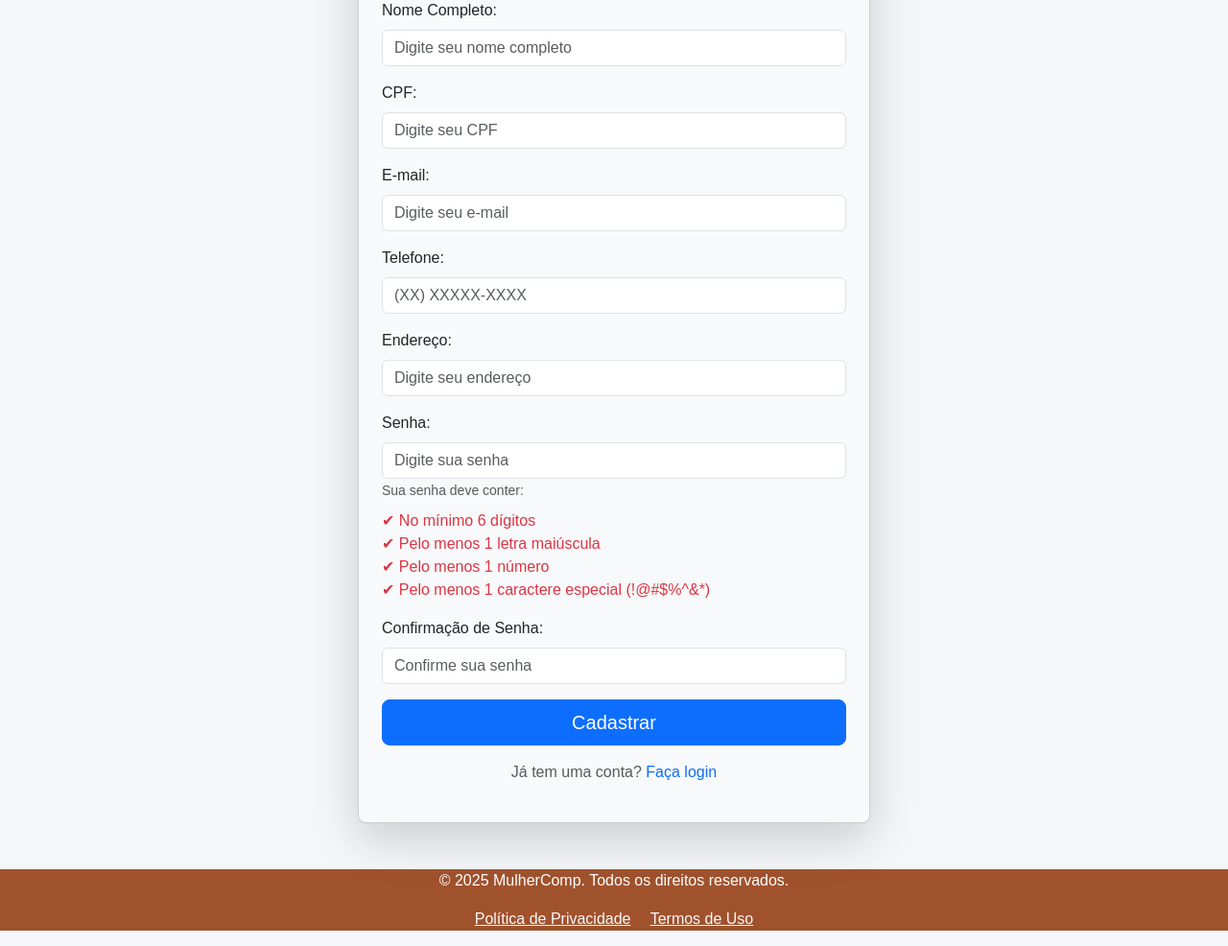
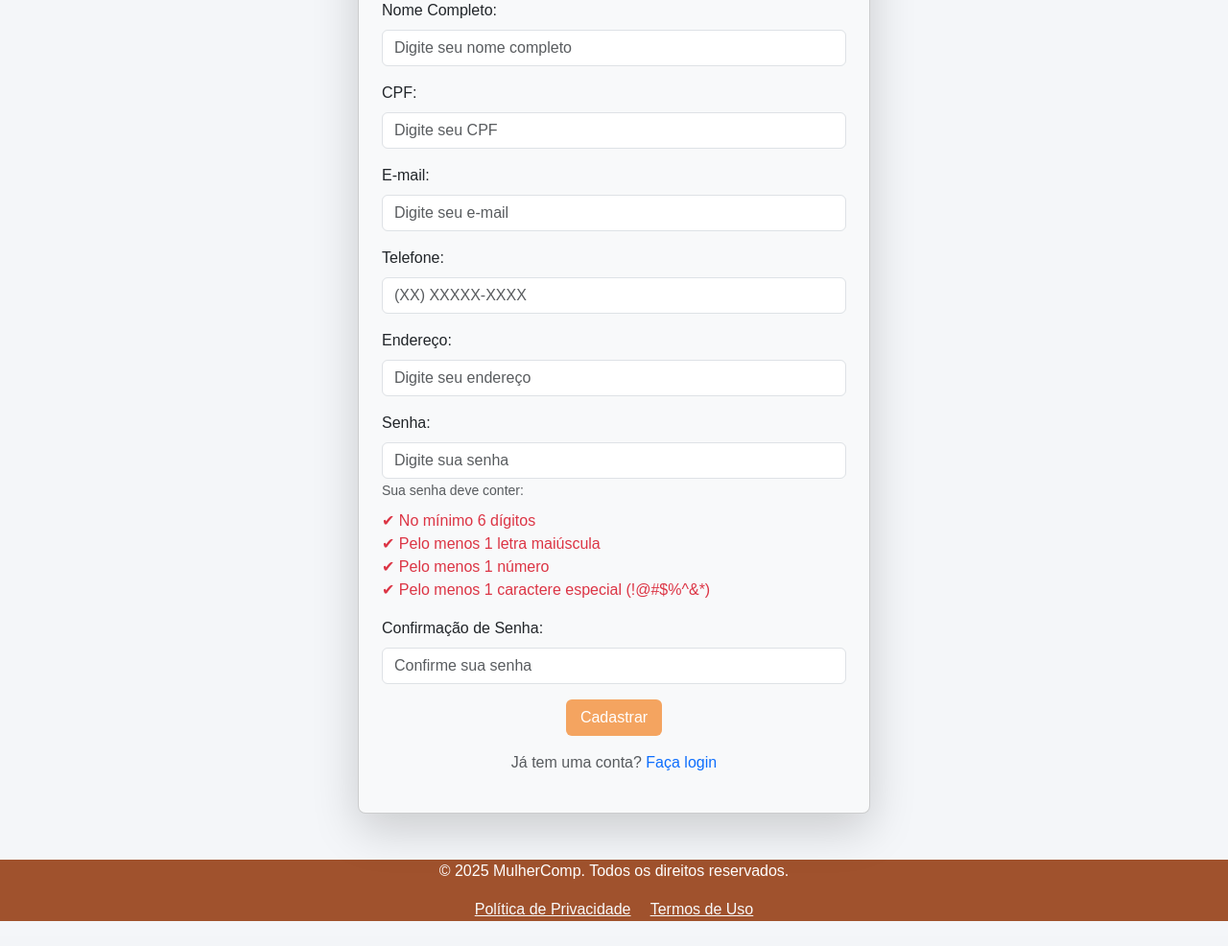
Before and after one commit to CheuriYanca/tentativa, a Flask app: page /cadastro in a window 1280 px wide. Shown: the part 239-1225 px from the top of the page at 96% size. After the commit the page ends 1199 px from the top, so only its background shows below. Run offline with Flask 3, Linux system fonts and the light colour scheme.

Commit message:
Feat: Ajuste final nos front de cadastro e login

```diff
--- a/main.py
+++ b/main.py
@@ -11,6 +11,8 @@ Usuario = {
 @app_Cheuri.route("/")
 def login():
     return render_template("login.html")
+
+
 
 @app_Cheuri.route("/cadastro", methods=["GET", "POST"])
 def cadastro():
@@ -37,5 +39,17 @@ def cadastro():
 def contato():
     return render_template("contato.html")
 
+@app_Cheuri.route("/login", methods=["POST"])
+def autenticar():
+    email = request.form.get("email")
+    senha = request.form.get("password")
+
+    if email == Usuario["email"] and senha == Usuario["senha"]:
+        flash("Login realizado com sucesso!", "success")
+        return redirect(url_for("contato"))
+    else:
+        flash("Credenciais inválidas. Tente novamente.", "danger")
+        return redirect(url_for("login"))
+
 if __name__ == "__main__":
     app_Cheuri.run(debug=True)
--- a/templates/cadastro.html
+++ b/templates/cadastro.html
@@ -56,8 +56,8 @@
                         <label for="confirm_password" class="form-label">Confirmação de Senha:</label>
                         <input type="password" class="form-control" id="confirm_password" name="confirm_password" placeholder="Confirme sua senha" required>
                     </div>
-                    <div class="d-grid">
-                        <button type="submit" class="btn btn-primary btn-lg">Cadastrar</button>
+                    <div class="d-grid justify-content-center">
+                        <button type="submit" class="btn btn-md text-white" style="background-color:#F4A460; width: 100px;">Cadastrar</button>
                     </div>
                 </form>
 
--- a/templates/login.html
+++ b/templates/login.html
@@ -21,7 +21,7 @@
                     {% endif %}
                 {% endwith %}
 
-                <form  action="{{ url_for('login') }}" method="post" id="loginForm" class="needs-validation" novalidate>
+                <form method="POST" action="{{ url_for('autenticar') }}">
                     <div class="mb-3">
                         <label for="email" class="form-label">E-mail:</label>
                         <input type="email" class="form-control" id="email" name="email" placeholder="Digite seu e-mail" required>
```
